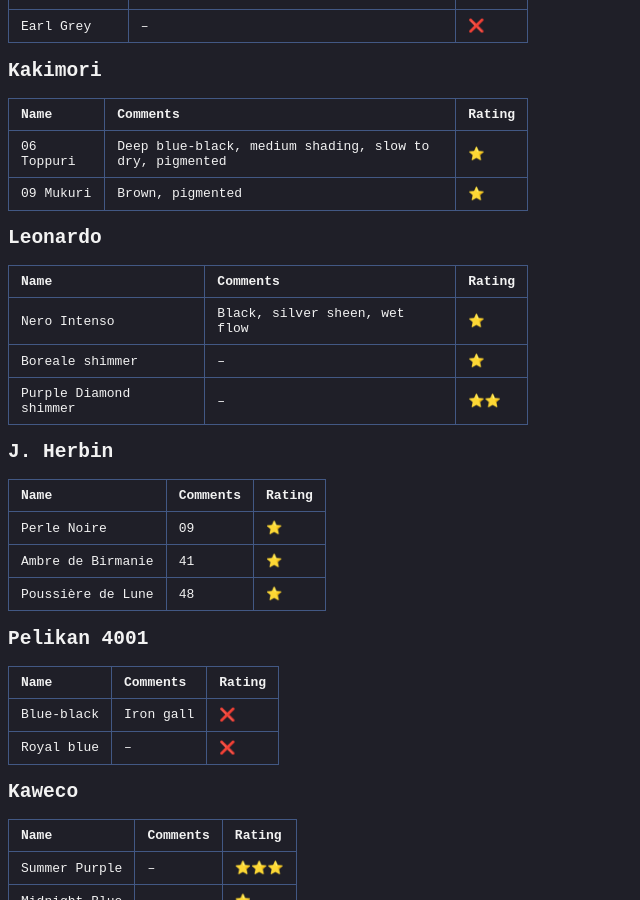
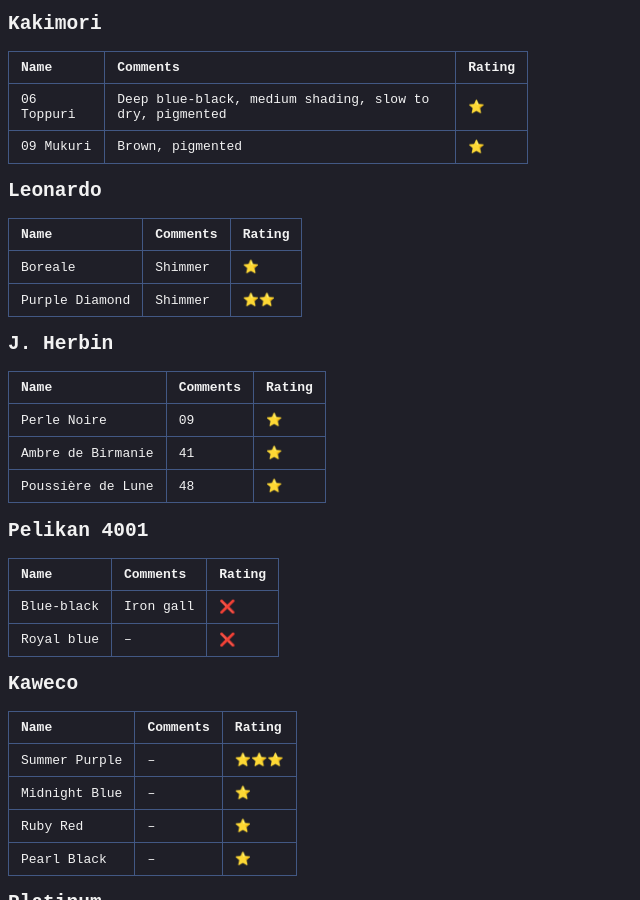
Before and after one commit to s-estay/s-estay.github.io, a Jekyll site: the page built from _posts/2026-05-28-ink-collection.md, in a window 1280 px wide and 900 px high, scrolled down 1656 px. Shown: the whole window, without its empty margins (0-640 px from the left). Built offline with Jekyll 4.4.1, drawn with Linux system fonts in a browser that asks for light colours; some of the changed text lies outside the part shown.

Commit message:
Update ink collection by removing and modifying entries
Removed Murasakai-shikibu and Shin-ryoku entries from the ink collection. Updated Nero Intenso, Boreale shimmer, and Purple Diamond shimmer entries.

```diff
--- a/_posts/2026-05-28-ink-collection.md
+++ b/_posts/2026-05-28-ink-collection.md
@@ -19,7 +19,6 @@
 | Fuyu-syogun | Cool stormy gray-blue, medium shading, wet flow | ⭐️ |
 | Yu-yake | Sunset orange, medium shading | ⭐️ |
 | Chiku-rin | Fresh yellow-green, medium shading, dry flow | ⭐️ |
-| Murasakai-shikibu | Medium purple, medium shading, wet flow | ❌ |
 | Yama-budo | Purple, medium green sheen, medium shading, wet flow | ⭐️⭐️⭐️ |
 | Kon-peki | Cerulean bright blue, low pink sheen, wet flow | ⭐️⭐️ |
 | Shin-ryoku | Medium green, medium shading, medium red sheen | ❌ |
@@ -71,9 +70,8 @@
 
 | Name | Comments | Rating |
 | --- | --- | --- |
-| Nero Intenso | Black, silver sheen, wet flow | ⭐️ |
-| Boreale shimmer | – | ⭐️ |
-| Purple Diamond shimmer | – | ⭐️⭐️ |
+| Boreale | Shimmer | ⭐️ |
+| Purple Diamond | Shimmer | ⭐️⭐️ |
 
 ## J. Herbin
 
```
